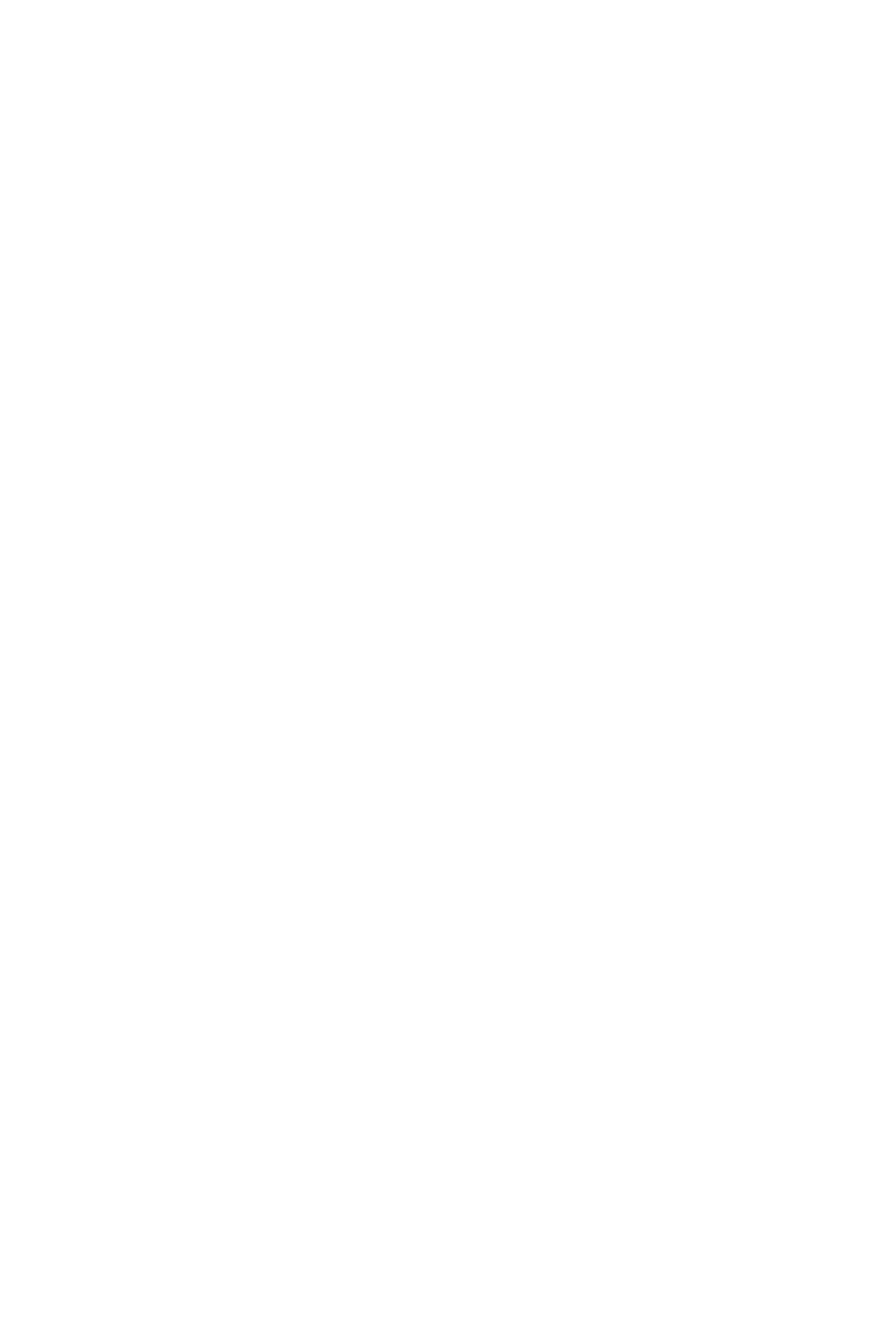
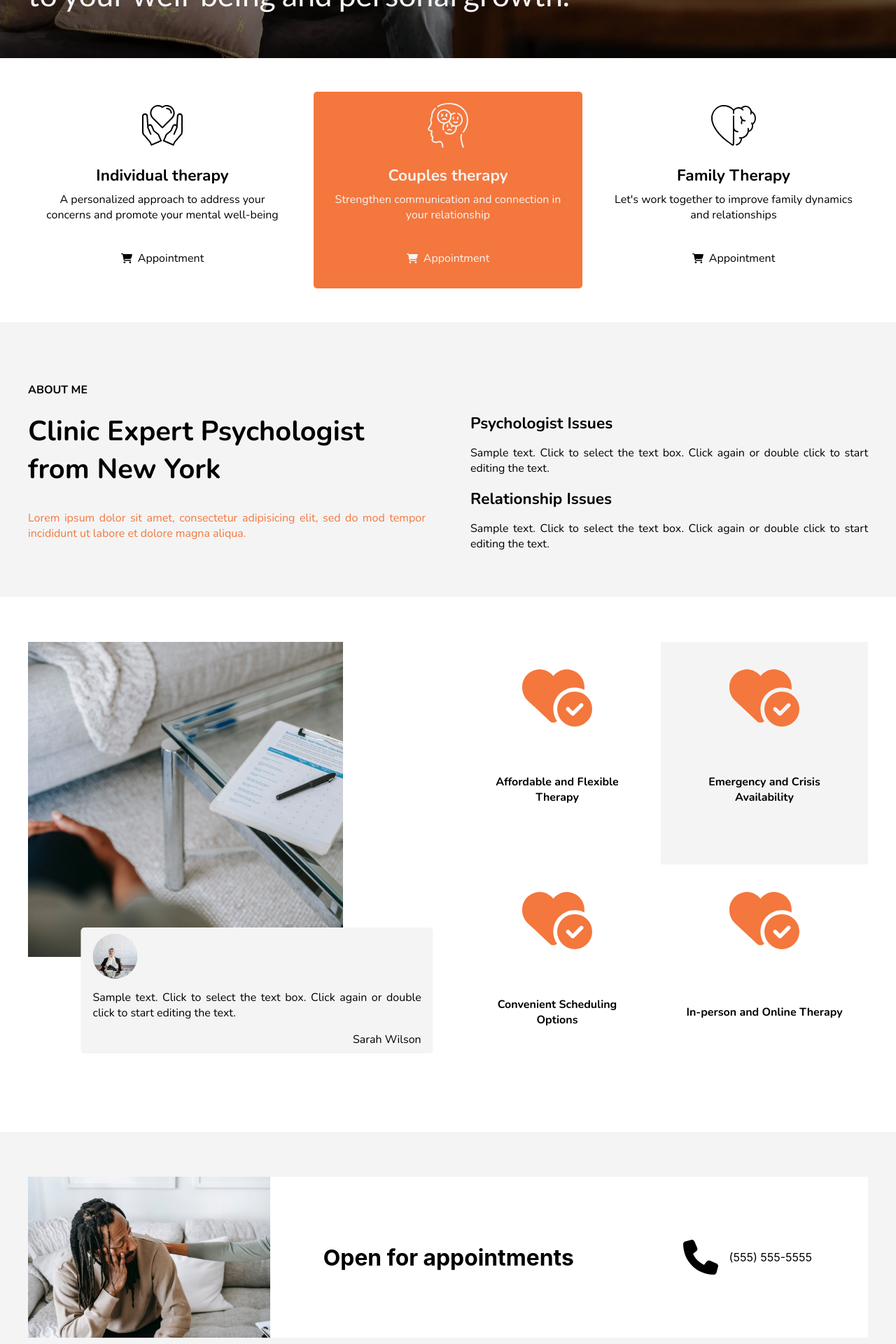
Before and after one commit to daramosn/therapist-webpage, a React (Create React App) app: page / in a window 1280 px wide. Shown: the part 660-2580 px from the top of the page at 70% size. Before the commit the page ends 800 px from the top, so only its background shows below. Built offline with nearby package versions, Linux system fonts and the light colour scheme.

Commit message:
feature: style and css variables improved

```diff
--- a/src/components/AboutMe/AboutMe.module.scss
+++ b/src/components/AboutMe/AboutMe.module.scss
@@ -1,11 +1,10 @@
-@use '../../styles/colors' as *;
+@use '../../styles/styles.scss' as *;
 
 .about-me {
-	padding: 4rem 7rem;
-	background-color: $color-tertiary-light;
-	@media (width<768px) {
-		padding: 2rem 3rem;
-	}
+	padding: 64px max(32px, ((100vw - $body-width)/2));
+	background: $color-black-05;
+	color: black;
+	font-family: $font-nunito;
 
 	&__title {
 		font-style: normal;
@@ -13,27 +12,35 @@
 	&__information {
 		display: grid;
 		grid-template-columns: 1fr 1fr;
-		gap: 4rem;
-		@media (width<768px) {
-			gap: 2rem;
+		gap: 64px;
+
+		@include media(sm) {
+			gap: 24px;
 			grid-template-columns: 1fr;
+		}
+
+		& > * {
+			display: grid;
+			justify-content: stretch;
+			gap: 16px;
 		}
 	}
 
 	&__degree {
 		margin: 0;
-		font-size: 40px;
+		font-size: $h4 + 8px;
 		&-description {
-			font-size: 18px;
-			color: $color-accent;
+			font-size: $paragraph;
+			color: $color-primary;
 			text-align: justify;
 		}
 	}
 	&__service {
-		font-size: 30px;
+		font-size: $h5;
 		margin: 0;
 		&-description {
-			font-size: 18px;
+			margin: 0 auto;
+			font-size: $paragraph;
 			text-align: justify;
 		}
 	}
--- a/src/components/Appointments/Appointments.module.scss
+++ b/src/components/Appointments/Appointments.module.scss
@@ -1,16 +1,13 @@
-@use '../../styles/colors' as *;
-@use '../../styles/mixins' as *;
-
+@use '../../styles/styles.scss' as *;
 .appointments {
-	padding: 4rem 7rem;
-	background-color: $antiflash-white;
+	padding: 64px max(32px, ((100vw - $body-width) / 2));
+	background-color: $color-black-05;
 	display: flex;
 	justify-content: center;
 	align-content: center;
 	flex-wrap: wrap;
 
 	@include media(md) {
-		padding: 4rem 3rem;
 		grid-template-columns: 1fr;
 	}
 
@@ -22,9 +19,9 @@
 
 	&__title {
 		flex-grow: 1;
-		background-color: $white;
+		background-color: white;
 		margin: 0;
-		font-size: 35px;
+		font-size: $h4;
 		font-weight: 700;
 		display: flex;
 		justify-content: center;
@@ -35,12 +32,12 @@
 	&__phone {
 		min-width: 256px;
 		flex-grow: 1;
-		padding: 2rem;
-		background-color: $white;
+		padding: 32px;
+		background-color: white;
 		display: flex;
 		justify-content: center;
 		align-items: center;
-		gap: 1rem;
+		gap: 16px;
 	}
 
 	&__icon {
--- a/src/components/Features/Features.module.scss
+++ b/src/components/Features/Features.module.scss
@@ -1,14 +1,13 @@
-@use '../../styles/colors' as *;
-@use '../../styles/mixins' as *;
+@use '../../styles/styles.scss' as *;
 
 .features {
+	font-family: $font-nunito;
 	display: grid;
 	grid-template-columns: 1fr 1fr;
-	padding: 4rem 7rem;
-	gap: 1rem;
+	padding: 64px max(32px, ((100vw - $body-width) / 2));
+	gap: 16px;
 
 	@include media(md) {
-		padding: 2rem 3rem;
 		grid-template-columns: 1fr;
 	}
 
@@ -25,15 +24,6 @@
 			margin: 0;
 			transform: translate(15%, -48px);
 			width: 85%;
-			transition: all 0.3s ease;
-
-			// &:hover {
-			// 	box-shadow: 2px 2px 1px 2px $color-tertiary;
-			// 	transform: translate(14%, -49%);
-			// }
-			// @include media(sm) {
-			// 	transform: translate(15%, -40px);
-			// }
 		}
 	}
 
@@ -48,14 +38,14 @@
 		}
 
 		&-item {
-			padding: 2rem;
+			padding: 32px;
 			display: grid;
 			justify-items: center;
-			gap: 1rem;
+			gap: 16px;
 
 			&-icon {
 				width: 100px;
-				fill: $color-accent-light;
+				fill: $color-primary;
 			}
 			&-title {
 				margin: 0;
@@ -66,6 +56,6 @@
 	}
 
 	&--bg {
-		background-color: $color-tertiary-light;
+		background-color: $color-black-05;
 	}
 }
--- a/src/components/Features/components/Comment/Comment.module.scss
+++ b/src/components/Features/components/Comment/Comment.module.scss
@@ -1,13 +1,13 @@
-@use '../../../../styles/colors' as *;
+@use '../../../../styles/styles.scss' as *;
 
 .comment {
 	display: grid;
-	border: 1px solid $antiflash-white;
-	background-color: $antiflash-white;
-	padding: 1.5rem 2rem;
+	border: 1px solid $color-black-05;
+	background-color: $color-black-05;
+	padding: 8px 16px;
 	border-radius: 5px;
 	&__avatar {
-		width: 60px;
+		width: 64px;
 		aspect-ratio: 1/1;
 		border-radius: 50px;
 	}
@@ -16,6 +16,6 @@
 	}
 	&__name {
 		margin-left: auto;
-		font-size: 1.3rem;
+		font-size: $paragraph;
 	}
 }
--- a/src/components/Hero/Hero.module.scss
+++ b/src/components/Hero/Hero.module.scss
@@ -1,17 +1,17 @@
-@use '../../styles/colors' as *;
-@use '../../styles/mixins' as *;
+@use '../../styles/styles.scss' as *;
 
 .hero {
+	font-family: $font-lato;
 	display: grid;
 	grid-template-columns: 1fr;
 
 	&__bg-image {
+		grid-row: 1/2;
+		grid-column: 1/2;
 		width: 100%;
 		min-height: 380px;
 		max-height: 700px;
 		object-fit: cover;
-		grid-row: 1/2;
-		grid-column: 1/2;
 	}
 
 	&__description {
@@ -26,12 +26,9 @@
 		align-content: end;
 
 		&-text {
-			font-size: clamp(1.3rem, 4vw, 2rem);
-			color: $color-text;
-			margin: 0 30% 4rem 12rem;
-			@include media(lg) {
-				margin: 0 30% 2rem 2rem;
-			}
+			font-size: clamp($h6, 4vw, $h3);
+			color: whitesmoke;
+			margin: 0 30% 4rem max(32px, ((100vw - $body-width) / 2));
 		}
 	}
 
--- a/src/components/Navbar/Navbar.module.scss
+++ b/src/components/Navbar/Navbar.module.scss
@@ -2,9 +2,10 @@
 
 .navbar {
 	margin: 0;
-	padding: 8px max(32px, ((100% - 1200px) / 2));
+	padding: 8px max(32px, ((100vw - $body-width) / 2));
 	width: 100%;
-	background-color: white;
+	background-color: rgba(255, 255, 255, 0.9);
+	backdrop-filter: blur(2px);
 	font-family: $font-nunito;
 	font-weight: 500;
 	list-style: none;
--- a/src/components/Services/Services.module.scss
+++ b/src/components/Services/Services.module.scss
@@ -1,19 +1,20 @@
-@use '../../styles/colors' as *;
+@use '../../styles/styles.scss' as *;
 
 .services {
-	margin: 3rem 6rem;
+	font-family: $font-nunito;
+	margin: 3rem max(32px, ((100vw - $body-width)/2));
 	display: flex;
 	flex-direction: row;
-	gap: 3rem;
+	gap: 24px;
 	justify-content: space-around;
 	flex-wrap: wrap;
 
-	@media (width < 755px) {
-		margin: 1rem 1rem;
+	&--background {
+		background-color: $color-primary;
+		color: $color-black-05;
 	}
 
-	&--background {
-		background-color: $color-accent;
-		color: $antiflash-white;
+	& > * {
+		flex-grow: 1;
 	}
 }
--- a/src/components/Services/components/Service/Service.module.scss
+++ b/src/components/Services/components/Service/Service.module.scss
@@ -1,19 +1,19 @@
-@use '../../../../styles/colors' as *;
+@use '../../../../styles/styles.scss' as *;
 
 .service {
 	border-radius: 5px;
-	width: clamp(250px, 25vw, 500px);
-	padding: 3rem 1rem;
+	width: clamp(200px, 25vw, 304px);
+	padding: 16px 16px;
 	display: grid;
-	gap: 0.5rem;
+	gap: 8px;
 	justify-items: center;
 	text-align: center;
 	overflow: hidden;
 
 	&__icon {
-		height: 70px;
-		width: 70px;
-		margin-bottom: 1rem;
+		height: 64px;
+		width: 64px;
+		margin-bottom: 16px;
 		& :first-child {
 			fill: currentColor;
 		}
@@ -21,26 +21,32 @@
 
 	&__title {
 		margin: 0;
+		font-size: $h5;
 	}
 
 	&__description {
 		margin: 0;
-		font-size: medium;
+		font-size: $paragraph;
 		text-align: center;
 	}
 
 	&__shipping {
 		margin: 0;
 		align-items: center;
-		margin-top: 2rem;
-		font-size: 15px;
+		margin-top: 16px;
+		font-size: $paragraph;
 		display: flex;
 		flex-direction: row;
-		gap: 5px;
+		gap: 8px;
+		transition: all 0.1s ease-out;
 
 		&-cart {
-			width: 15px;
+			width: 16px;
 			fill: currentColor;
+		}
+
+		&:hover {
+			transform: scale(1.03);
 		}
 	}
 }
--- a/src/pages/Home.tsx
+++ b/src/pages/Home.tsx
@@ -1,18 +1,18 @@
 import React from 'react';
-// import Hero from '../components/Hero/Hero';
-// import Services from '../components/Services/Services';
-// import AboutMe from '../components/AboutMe/AboutMe';
-// import Features from '../components/Features/Features';
-// import Appointments from '../components/Appointments/Appointments';
+import Hero from '../components/Hero/Hero';
+import Services from '../components/Services/Services';
+import AboutMe from '../components/AboutMe/AboutMe';
+import Features from '../components/Features/Features';
+import Appointments from '../components/Appointments/Appointments';
 
 const Home = () => {
 	return (
 		<>
-			{/* <Hero /> */}
-			{/* <Services /> */}
-			{/* <AboutMe /> */}
-			{/* <Features /> */}
-			{/* <Appointments /> */}
+			<Hero />
+			<Services />
+			<AboutMe />
+			<Features />
+			<Appointments />
 		</>
 	);
 };
--- a/src/styles/_variables.scss
+++ b/src/styles/_variables.scss
@@ -1,10 +1,14 @@
-$body-lateral-padding: 8px * 14;
+$body-width: 1200px;
 
 /* Text-size styles */
-$paragraph: 21px;
-$h1: 88px;
-$h2: 66px;
-$h3: 50px;
-$h4: 37px;
-$h5: 30px;
-$h6: 21px;
+$ratio: 1.41;
+$base: 16px;
+
+$paragraph: $base;
+
+$h6: $base;
+$h5: $base * $ratio;
+$h4: $base * $ratio * $ratio;
+$h3: $base * $ratio * $ratio * $ratio;
+$h2: $base * $ratio * $ratio * $ratio * $ratio;
+$h1: $base * $ratio * $ratio * $ratio * $ratio * $ratio;
```
Also changed, not shown: src/assets/images/sea.jpg (added), src/assets/images/sea.webp (added).
